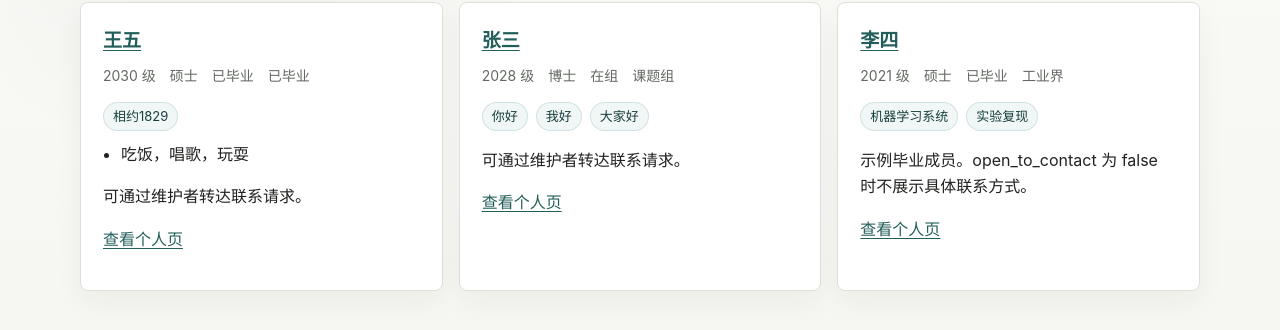
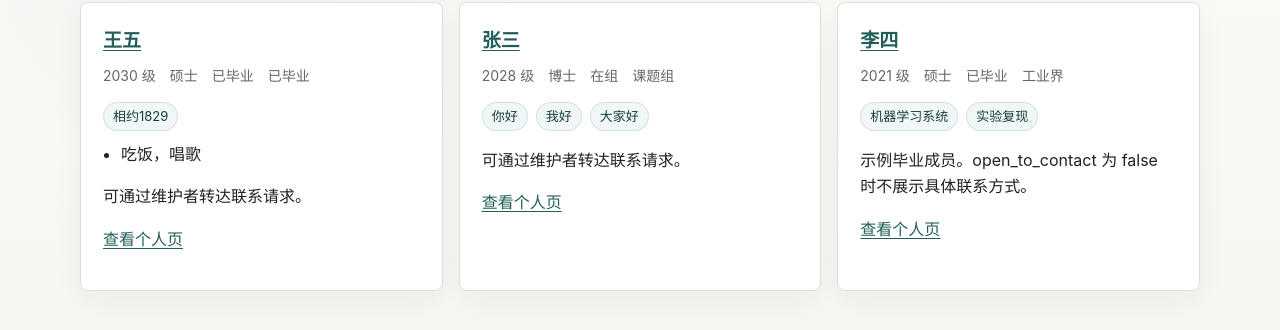
Before and after one commit to lgclab/lgclab.github.io, a Jekyll site: the page built from members.md, in a window 1280 px wide. Shown: the part 253-583 px from the top of the page. Built offline with Jekyll 4.4.1, drawn with Linux system fonts in a browser that asks for light colours.

Commit message:
Sync issue #3 content

```diff
--- a/_members/wang-wu.md
+++ b/_members/wang-wu.md
@@ -11,7 +11,7 @@ topics:
 current: "已毕业"
 open_to_contact: true
 contact_topics:
-  - "吃饭，唱歌，玩耍"
+  - "吃饭，唱歌"
 contact: {}
 ---
 
@@ -21,7 +21,7 @@ contact: {}
 
 ## 可以找我聊什么
 
-- 吃饭，唱歌，玩耍
+- 吃饭，唱歌
 
 ## 个人经验
 
```
